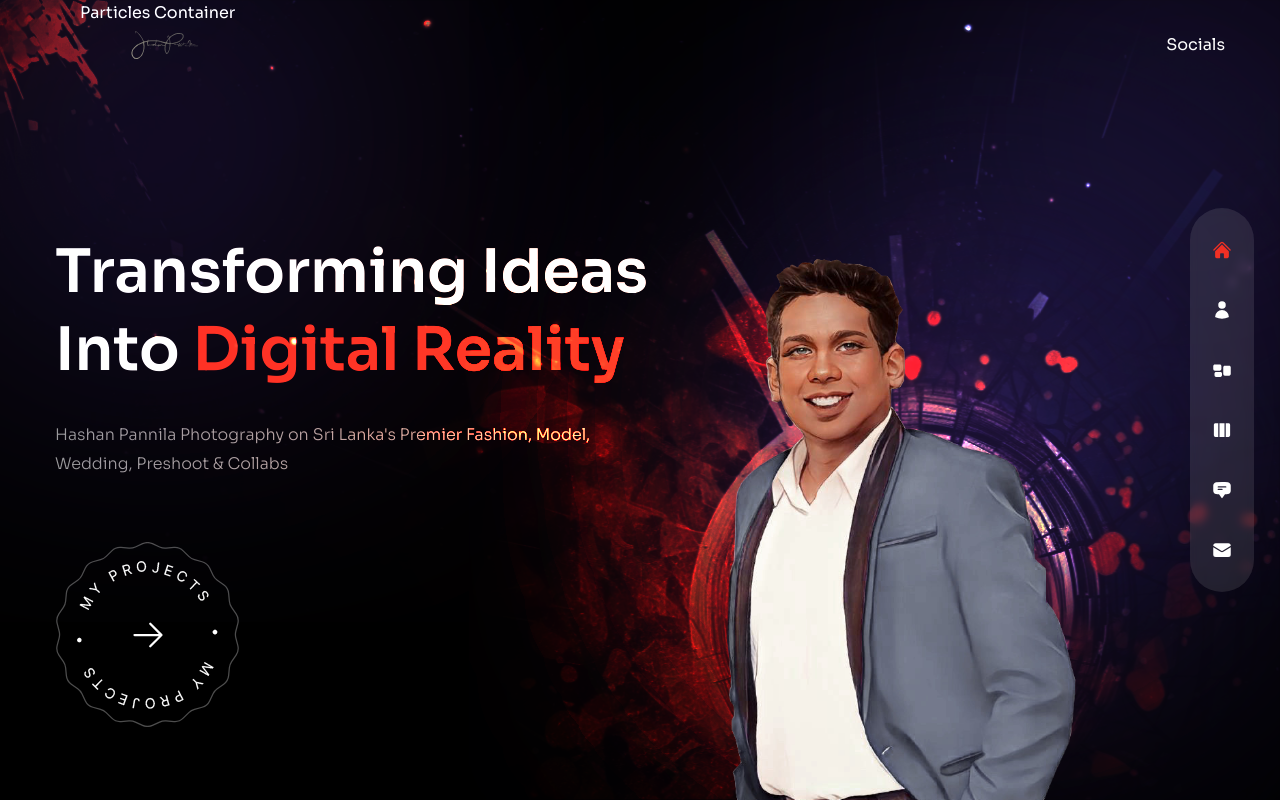
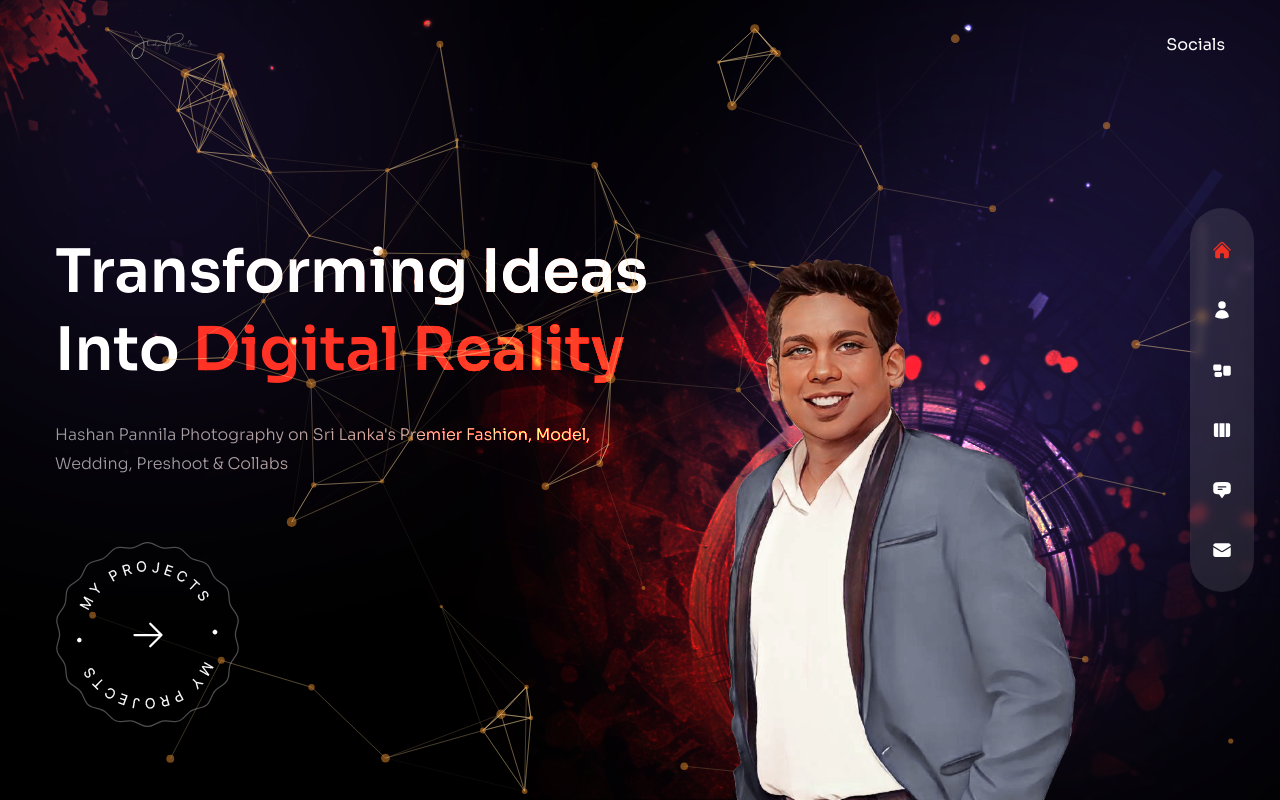
Before and after one commit to psd-99/Sample-, a Next.js app: page / in a window 1280 px wide. Built offline with nearby package versions, Linux system fonts and the light colour scheme.

Commit message:
create particles container

```diff
--- a/components/ParticlesContainer.js
+++ b/components/ParticlesContainer.js
@@ -1,5 +1,96 @@
+import { Particles } from 'react-tsparticles';
+import { loadFull } from 'tsparticles';
+import React, { useCallback } from 'react';
+
 const ParticlesContainer = () => {
-  return <div>Particles Container</div>;
+  //  init
+  const particlesInit = useCallback(async (engine) => {
+    await loadFull(engine);
+  }, []);
+
+  const particlesLoaded = useCallback(async () => {}, []);
+
+  return (
+    <Particles
+      className='w-full h-full absolute translate-z-0'
+      id='tsparticles'
+      init={particlesInit}
+      loaded={particlesLoaded}
+      options={{
+        fullScreen: { enable: false },
+        background: {
+          color: {
+            value: '',
+          },
+        },
+        fpsLimit: 120,
+        interactivity: {
+          events: {
+            onClick: {
+              enable: false,
+              mode: 'push',
+            },
+            onHover: {
+              enable: true,
+              mode: 'repulse',
+            },
+            resize: true,
+          },
+          modes: {
+            push: {
+              quantity: 90,
+            },
+            repulse: {
+              distance: 200,
+              duration: 0.4,
+            },
+          },
+        },
+        particles: {
+          color: {
+            value: '#e68e2e',
+          },
+          links: {
+            color: '#f5d393',
+            distance: 150,
+            enable: true,
+            opacity: 0.5,
+            width: 1,
+          },
+          collisions: {
+            enable: true,
+          },
+          move: {
+            directions: 'none',
+            enable: true,
+            outModes: {
+              default: 'bounce',
+            },
+            random: false,
+            speed: 1,
+            straight: false,
+          },
+          number: {
+            density: {
+              enable: true,
+              area: 800,
+            },
+            value: 80,
+          },
+          opacity: {
+            value: 0.5,
+          },
+          shape: {
+            type: 'circle',
+          },
+          size: {
+            value: { min: 1, max: 5 },
+          },
+        },
+        detectRetina: true,
+      }}
+    />
+  );
 };
 
 export default ParticlesContainer;
```
